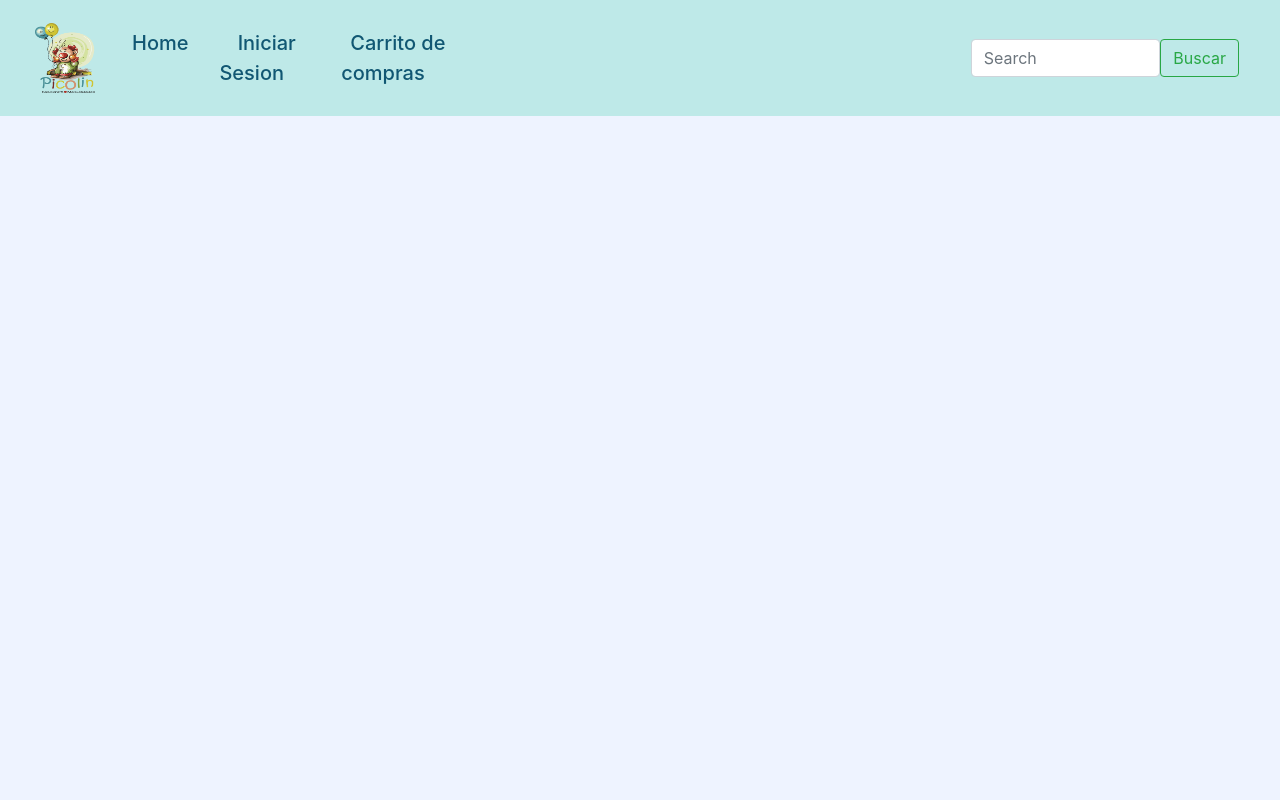
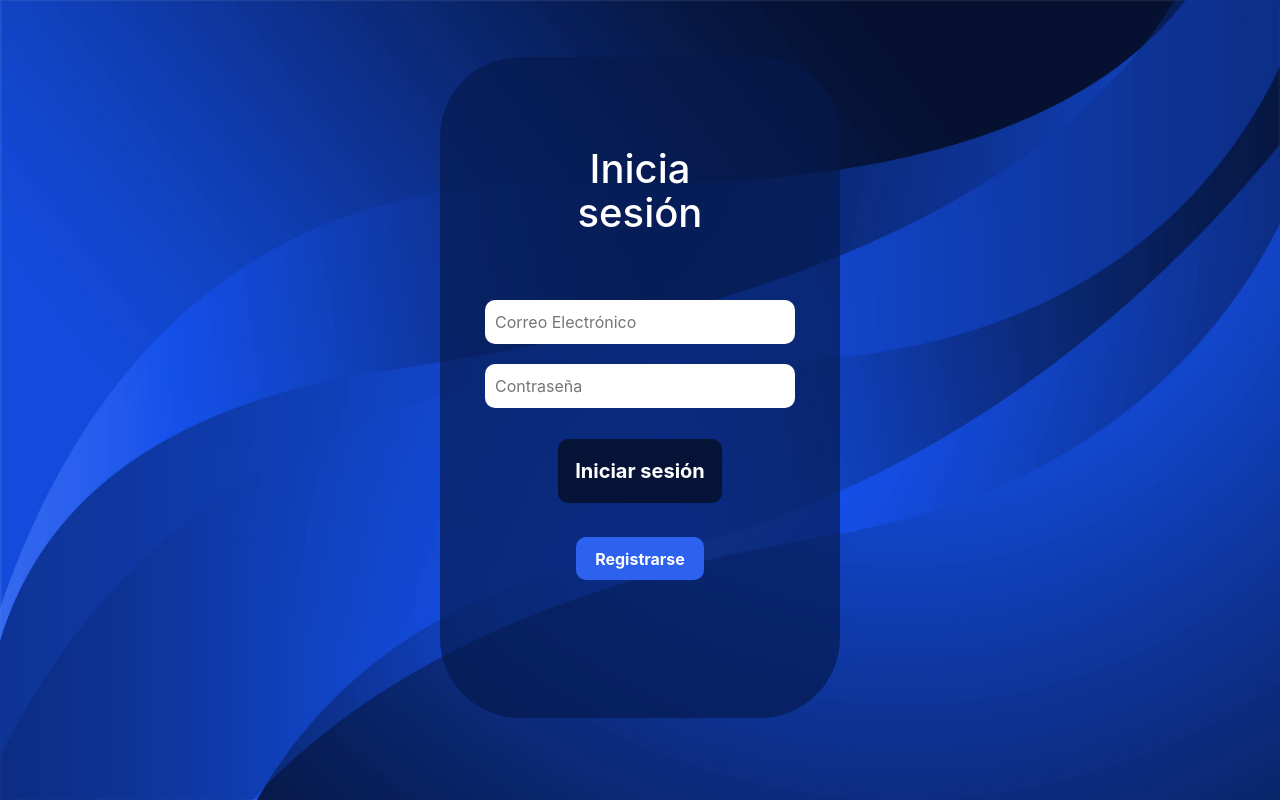
Before and after one commit to angelargd8/Proyecto-software, a React (Vite) app in the folder Proyecto/vite-project/: page /login in a window 1280 px wide. Built offline with nearby package versions, Linux system fonts and the light colour scheme.

Commit message:
Navegacion y DOM

```diff
--- a/Proyecto/vite-project/comandos/comandos.yaml
+++ b/Proyecto/vite-project/comandos/comandos.yaml
@@ -21,3 +21,6 @@ Done. Now run:
 Boostrap:
 npm i --save bootstrap @popperjs/core
 npm i --save-dev sass
+
+DOM:
+npm install react-router-dom
--- a/Proyecto/vite-project/package.json
+++ b/Proyecto/vite-project/package.json
@@ -14,7 +14,8 @@
     "boostrap": "^2.0.0",
     "bootstrap": "^4.6.2",
     "react": "^18.2.0",
-    "react-dom": "^18.2.0"
+    "react-dom": "^18.2.0",
+    "react-router-dom": "^6.22.3"
   },
   "devDependencies": {
     "@types/react": "^18.2.66",
--- a/Proyecto/vite-project/src/App.jsx
+++ b/Proyecto/vite-project/src/App.jsx
@@ -1,17 +1,20 @@
 import './App.css'
-import Router from './componentes/router.jsx'
+import AppRouter from './componentes/router.jsx'
 import Nabvar from './componentes/navbar.jsx'
-import { useState } from 'react'
+//import { useState } from 'react'
 //import { useEffect, useState } from 'react'
+import { BrowserRouter as Router } from 'react-router-dom';
 
 function App() {
-  const [rutaActual, setRutaActual] = useState("app")
+  //const [rutaActual, setRutaActual] = useState("app")
   return (
     <>
-      <Nabvar setRutaActual={setRutaActual}/>
+    <Router>
+      <Nabvar/>
       <div className="contenedor">
-        <Router ruta={rutaActual} setRutaActual={setRutaActual} />
+        <AppRouter/>
       </div>
+      </Router>
     </>
   )
 }
--- a/Proyecto/vite-project/src/componentes/login.jsx
+++ b/Proyecto/vite-project/src/componentes/login.jsx
@@ -1,6 +1,19 @@
 import './login.css'
+import { useNavigate } from 'react-router-dom';
 
-function Login({setRutaActual}){
+function Login(){
+
+    const navigate = useNavigate();
+
+    const handleLogin = () => {
+        // aqui va a ir lo de la autentificacion y todo eso
+        navigate("/home");
+    };
+
+    const handleSignup = () => {
+      navigate("/signup");
+    };
+
     return (
         <>
         <div className="login body">
@@ -11,17 +24,15 @@ function Login({setRutaActual}){
                 <input type="password" id="password" name="password" className="inputs" placeholder="Contraseña"/>
 
                 <div className="boton">
-                  <button className= "btn" onClick={()=>{setRutaActual("/home")}}>
+                  <button className= "btn" onClick={handleLogin}>
                     Iniciar sesión
                   </button>
                 </div>
                 <div className="boton">
-                  <button className= "btn2" onClick={()=>{setRutaActual("/signup")}}>
+                  <button className= "btn2" onClick={handleSignup}>
                     Registrarse
                   </button>
                 </div>
-
-
 
           </div>
         </div>
--- a/Proyecto/vite-project/src/componentes/navbar.jsx
+++ b/Proyecto/vite-project/src/componentes/navbar.jsx
@@ -2,12 +2,15 @@ import './navbar.css'
 import 'bootstrap/dist/css/bootstrap.css'
 import 'bootstrap/dist/js/bootstrap.bundle.min.js'
 import { useEffect } from 'react';
+import {useLocation} from 'react-router-dom'
+import { useNavigate } from 'react-router-dom';
+
 
 //import 'https://stackpath.bootstrapcdn.com/bootstrap/4.3.1/css/bootstrap.min.css'
 
 
-function Nabvar({ setRutaActual }){
-
+function Nabvar(){
+    const location = useLocation();
     useEffect(() => {
         const handleScroll = () => {
             var navbar = document.getElementById('navbar');
@@ -25,10 +28,32 @@ function Nabvar({ setRutaActual }){
         };
     }, []);
 
+    //navegacion
+    const navigate = useNavigate();
+
+    const handleHome = () => {
+        // aqui va a ir lo de la autentificacion y todo eso
+        navigate("/home");
+    };
+
+    const handleLogin = () => {
+      navigate("/login");
+    };
+
+
+    const handleCarrito = () => {
+        navigate("/carrito");
+      };
+
+    const handleDetalles = () => {
+        navigate("/detalles");
+      };
 
     return (
         <>
-        <div className="nabvar-body" id="navbar">
+        {
+            location.pathname!=='/login' && location.pathname!=='/signup' && (
+                <div className="nabvar-body" id="navbar">
         <nav className="navbar navbar-expand-lg bg-body-tertiary">
 
         <a className="navbar-brand" href="/">
@@ -43,16 +68,18 @@ function Nabvar({ setRutaActual }){
 
                 <div className="collapse navbar-collapse" id="navbarSupportedContent">
 
-
                 <ul className="navbar-nav me-auto mb-2 mb-lg-0">
                     <li className="nav-item">
-                    <a className="nav-text" aria-current="page" href="/" onClick={(e) => {e.preventDefault(); setRutaActual('/home')}}>Home</a>
+                    <a className="nav-text" aria-current="page" href="/" onClick={handleHome}>Home</a>
                     </li>
                     <li className="nav-item">
-                    <a className="nav-text" href="/login" onClick={(e) => {e.preventDefault(); setRutaActual('/login')}}>Iniciar Sesion</a>
+                    <a className="nav-text" href="/login" onClick={handleLogin}>Iniciar Sesion</a>
                     </li>
                      <li className="nav-item">
-                    <a className="nav-text" href="/carrito" onClick={(e) => {e.preventDefault(); setRutaActual('/carrito')}}>Carrito de compras</a>
+                    <a className="nav-text" href="/carrito"  onClick={handleCarrito}>Carrito de compras</a>
+                    </li>
+                    <li className="nav-item">
+                    <a className="nav-text" href="/detalles" onClick={handleDetalles}>Detalles</a>
                     </li>
 
                 </ul>
@@ -65,6 +92,10 @@ function Nabvar({ setRutaActual }){
             </nav>
 
         </div>
+
+        )}
+
+
         </>
       )
 }
--- a/Proyecto/vite-project/src/componentes/router.jsx
+++ b/Proyecto/vite-project/src/componentes/router.jsx
@@ -1,24 +1,22 @@
+import { Routes, Route } from 'react-router-dom';
 import Login from './login.jsx'
 import Home from './home.jsx'
 import SingUp from './signup.jsx'
 import Carrito from './carrito.jsx'
 
-function Router({ruta, setRutaActual}){
-    switch(ruta){
-        case "/home":
-            return <Home></Home>
-        case "/login":
-            return <Login setRutaActual={setRutaActual}/>
-        case "/signup":
-                return <SingUp setRutaActual={setRutaActual}/>
-         case "/carrito":
-                 return <Carrito setRutaActual={setRutaActual}/>
-        case "/":
-            return <Home></Home>
-        default:
-            return (
-                <h1>ruta actual {ruta}</h1>
-            )
-    }
+function AppRouter(){
+
+    return (
+        <Routes>
+            <Route path="/home" element={<Home />} />
+            <Route path="/login" element={<Login />} />
+            <Route path="/signup" element={<SingUp />} />
+            <Route path="/carrito" element={<Carrito />} />
+            {/* <Route path="/detalles" element={<Detalles/>} />*/}
+
+            <Route path="/" element={<Home />} />
+        </Routes>
+    )
+
 }
-export default Router;
+export default AppRouter;
--- a/Proyecto/vite-project/src/componentes/signup.jsx
+++ b/Proyecto/vite-project/src/componentes/signup.jsx
@@ -1,6 +1,20 @@
 import './signup.css'
+import { useNavigate } from 'react-router-dom';
 
-function SingUp({setRutaActual}){
+
+function SingUp(){
+
+  const navigate = useNavigate();
+
+  const handleLogin = () => {
+    // aqui va a ir lo de la autentificacion y todo eso
+    navigate("/login");
+  };
+
+  const handleSignup = () => {
+    navigate("/home");
+  };
+
     return (
         <>
         <div className="signup body">
@@ -12,12 +26,12 @@ function SingUp({setRutaActual}){
                 <input type="password" id="password" name="password" className="inputs" placeholder="Contraseña"/>
 
                 <div className="boton">
-                  <button className= "btn" onClick={()=>{setRutaActual("/home")}}>
+                  <button className= "btn" onClick={handleSignup}>
                     Registrarse
                   </button>
                 </div>
                 <div className="boton">
-                  <button className= "btn2" onClick={()=>{setRutaActual("/login")}}>
+                  <button className= "btn2" onClick={handleLogin}>
                     Ya tengo una cuenta
                   </button>
                 </div>
```
Also changed, not shown: Proyecto/vite-project/src/componentes/login.css (line endings or trailing spaces), 1 other file (tests, documents, lock files or other folders).
